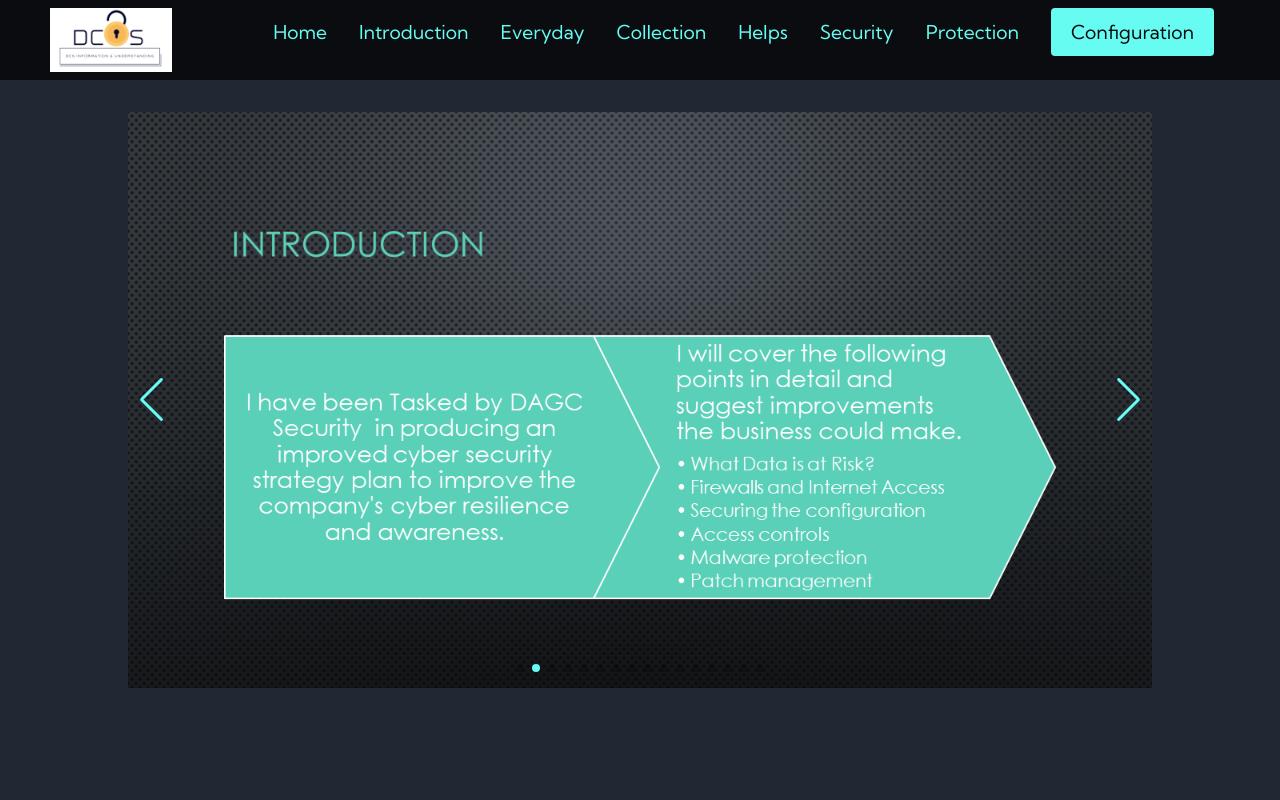
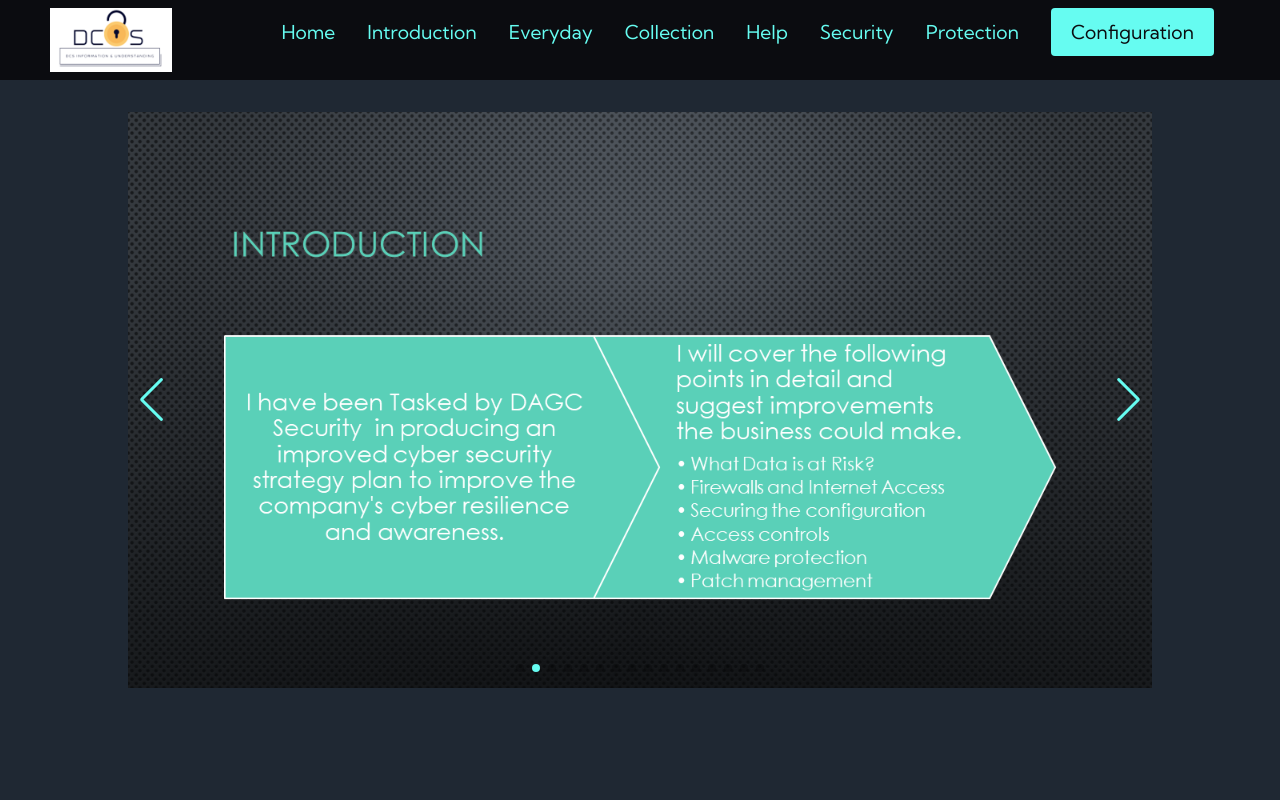
Before and after one commit to ArmpitSeagull/DCS1.0, a plain HTML site: page security.html in a window 1280 px wide. Shown: the top 800 px of the page. Drawn offline with nearby package versions, Linux system fonts and the light colour scheme.

Commit message:
Update security.html

```diff
--- a/security.html
+++ b/security.html
@@ -55,7 +55,7 @@
             <a href="collection.html" class="navbar__links">Collection</a>
           </li>
           <li class="navbar__item">
-            <a href="helps.html" class="navbar__links">Helps</a>
+            <a href="helps.html" class="navbar__links">Help</a>
           </li>
             <li class="navbar__item">
               <a href="security.html" class="navbar__links">Security</a>
```
